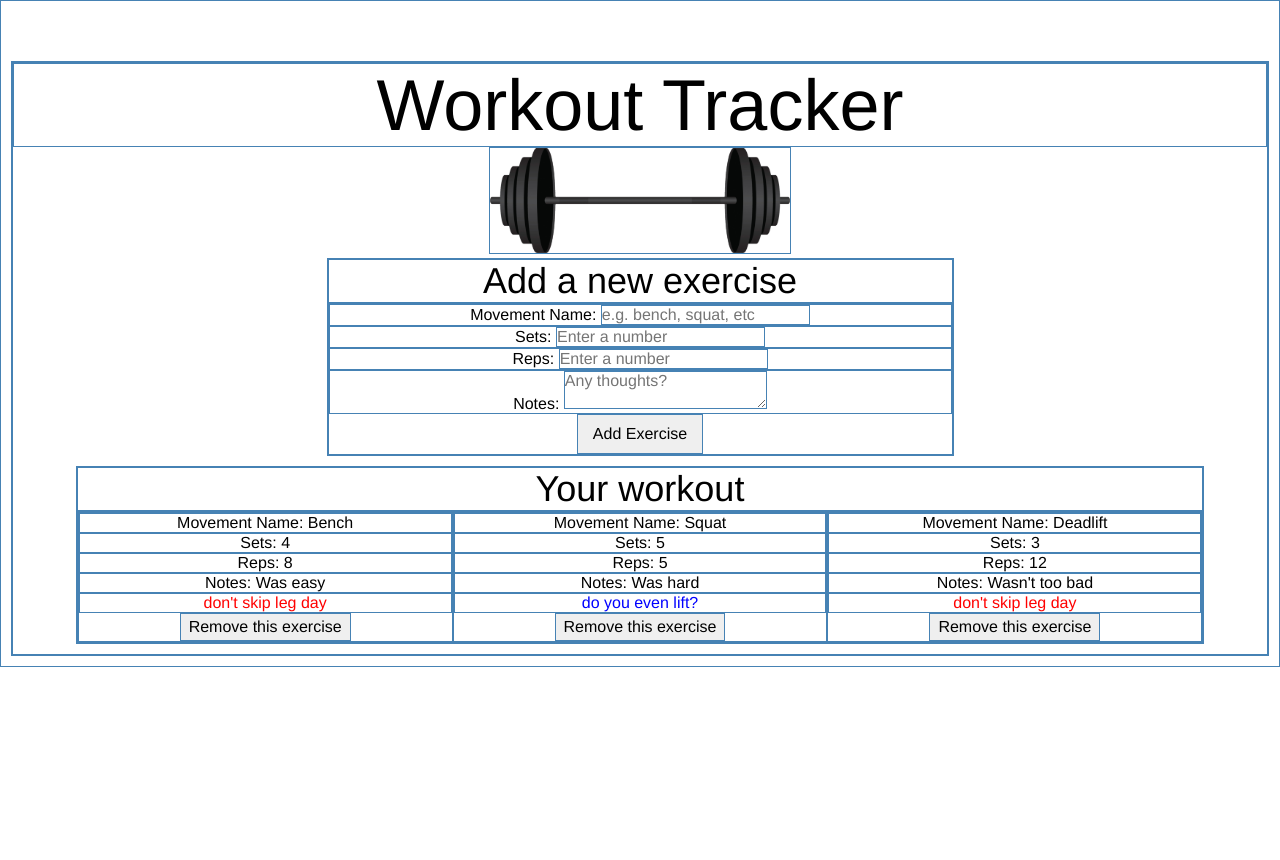
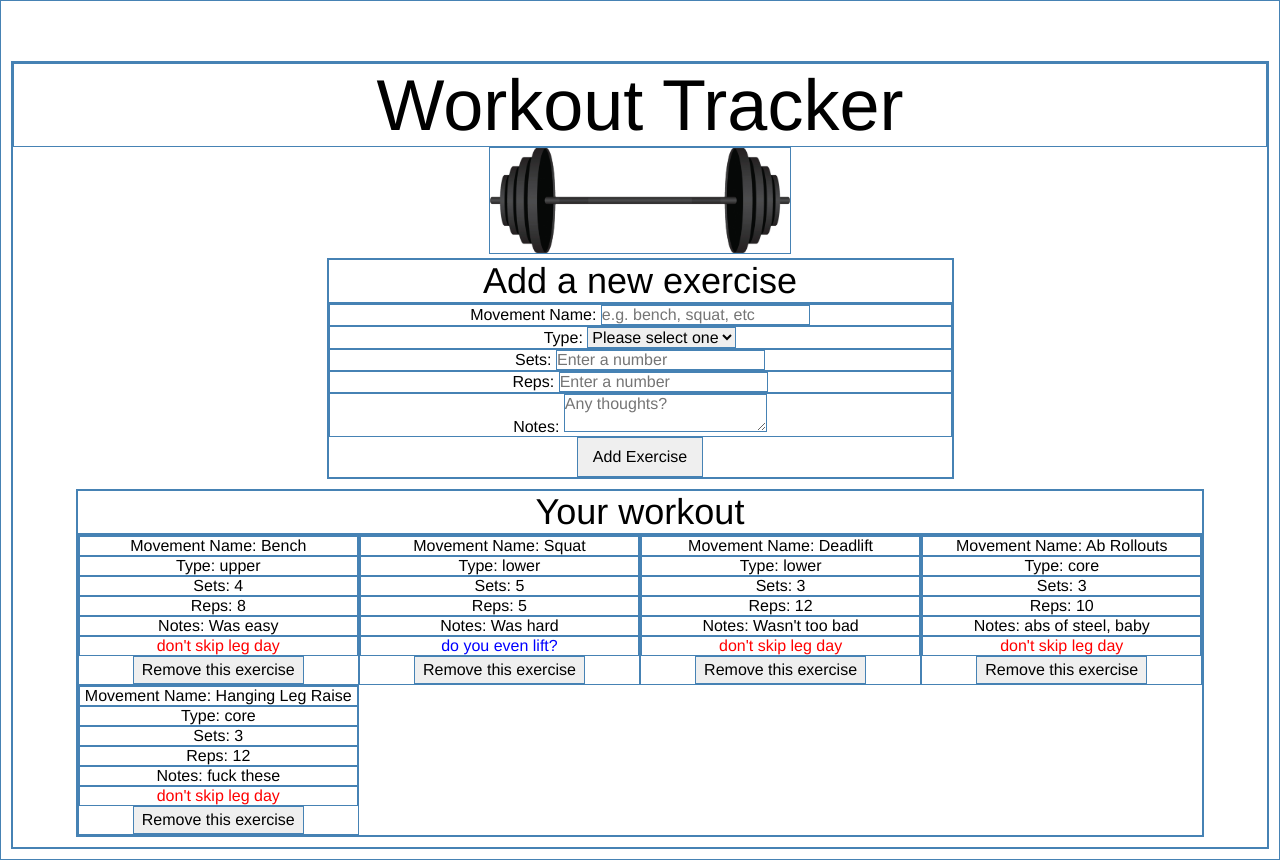
Before and after one commit to alchemy-bootcamp-two-summer-2018/list-of-vue, a Vue app: page / in a window 1280 px wide. Before the commit the page ends 800 px from the top, so only its background shows below. Built offline with nearby package versions, Linux system fonts and the light colour scheme.

Commit message:
storing type of exercise now

```diff
--- a/src/components/AddExerciseForm.vue
+++ b/src/components/AddExerciseForm.vue
@@ -3,19 +3,33 @@
     <h2>Add a new exercise</h2>
     <form v-on:submit.prevent="handleSubmit">
       <label>
-        Movement Name: <input v-model="name" placeholder="e.g. bench, squat, etc">
+        Movement Name:
+        <input v-model="name" placeholder="e.g. bench, squat, etc">
       </label>
 
       <label>
-        Sets: <input v-model="sets" placeholder="Enter a number">
+        Type:
+        <select v-model="type">
+          <option disabled value="">Please select one</option>
+          <option value="upper">Upper</option>
+          <option value="lower">Lower</option>
+          <option value="core">Core</option>
+        </select>
       </label>
 
       <label>
-        Reps: <input v-model="reps" placeholder="Enter a number">
+        Sets:
+        <input v-model="sets" placeholder="Enter a number">
       </label>
 
       <label>
-        Notes: <textarea v-model="notes" placeholder="Any thoughts?"></textarea>
+        Reps:
+        <input v-model="reps" placeholder="Enter a number">
+      </label>
+
+      <label>
+        Notes:
+        <textarea v-model="notes" placeholder="Any thoughts?"></textarea>
       </label>
       <button>Add Exercise</button>
     </form>
@@ -31,6 +45,7 @@ export default {
   data() {
     return {
       name: '',
+      type: '',
       sets: '',
       reps: '',
       notes: ''
@@ -41,6 +56,7 @@ export default {
     handleSubmit() {
       const newExercise = {
         name: this.name,
+        type: this.type,
         sets: this.sets,
         reps: this.reps,
         notes: this.notes
@@ -48,6 +64,7 @@ export default {
       this.onAdd(newExercise);
 
       this.name = '';
+      this.type = '';
       this.sets = '';
       this.reps = '';
       this.notes = '';
--- a/src/components/Exercise.vue
+++ b/src/components/Exercise.vue
@@ -1,6 +1,7 @@
 <template>
   <li>
     <h3>Movement Name: {{ exercise.name }}</h3>
+    <p>Type: {{ exercise.type }}</p>
     <p>Sets: {{ exercise.sets }}</p>
     <p>Reps: {{ exercise.reps }}</p>
     <p>Notes: {{ exercise.notes }} </p>
--- a/src/exercises.js
+++ b/src/exercises.js
@@ -1,22 +1,39 @@
 const exercises = [
   {
     name: 'Bench',
+    type: 'upper',
     sets: 4,
     reps: 8,
     notes: 'Was easy'
   },
   {
     name: 'Squat',
+    type: 'lower',
     sets: 5,
     reps: 5,
     notes: 'Was hard'
   },
   {
     name: 'Deadlift',
+    type: 'lower',
     sets: 3,
     reps: 12,
     notes: 'Wasn\'t too bad'
   },
+  {
+    name: 'Ab Rollouts',
+    type: 'core',
+    sets: 3,
+    reps: 10,
+    notes: 'abs of steel, baby'
+  },
+  {
+    name: 'Hanging Leg Raise',
+    type: 'core',
+    sets: 3,
+    reps: 12,
+    notes: 'fuck these'
+  },
 ];
 
 export default exercises;
```
